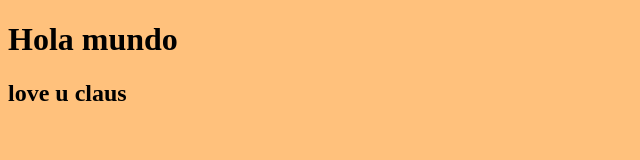
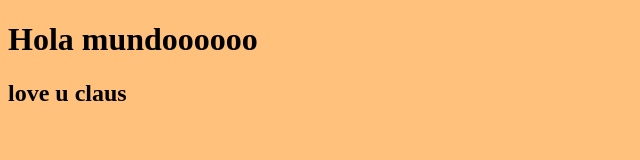
Before and after one commit to miguelbct/miprimerweb, a plain HTML site: page index.html in a window 1280 px wide. Shown: the whole page, without its empty margins (0-640 px from the left). Drawn offline with Linux system fonts and the light colour scheme.

Commit message:
Update index.html

```diff
--- a/index.html
+++ b/index.html
@@ -5,7 +5,7 @@
     <link rel="stylesheet" href="index.css" type="text/css">
 </head>
 <body>
-    <h1>Hola mundo</h1>
+    <h1>Hola mundoooooo</h1>
     <h2>love u claus</h2>
     <script src="index.js"></script>
 </body>
```
